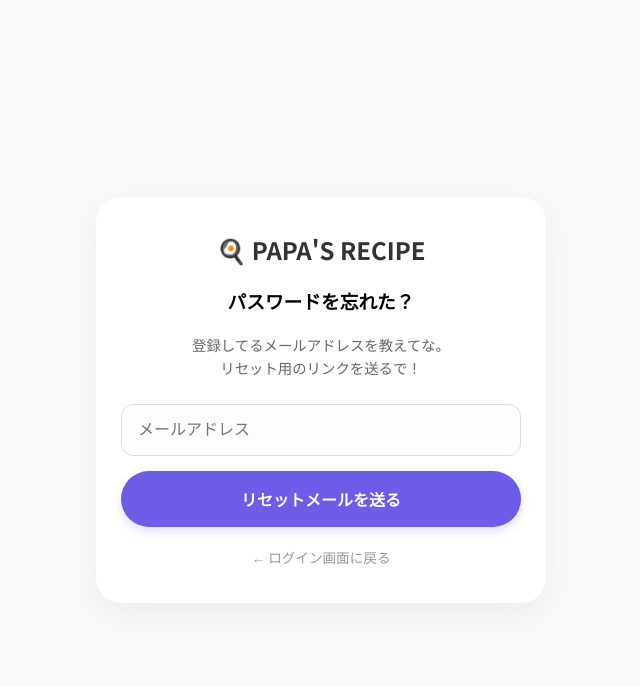
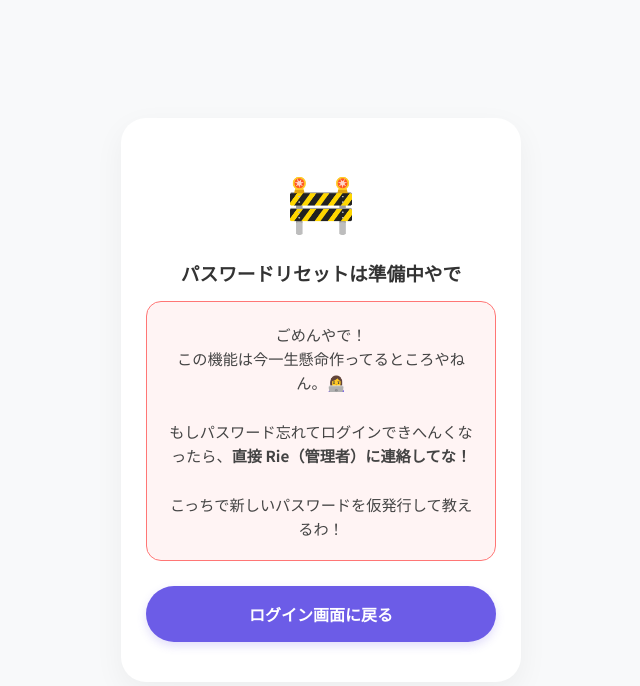
Before and after one commit to ringo214/papa-recipe, a Django app: template recipes/templates/registration/password_reset_form.html in a window 1280 px wide. Shown: the top 686 px of the page, without its empty margins (319-959 px from the left). Run offline with Django 5.2, Linux system fonts and the light colour scheme; the template is opened without the code that fills it, so the values that code supplies are empty.

Commit message:
Rescue: Save UI fixes from direct server edits

```diff
--- a/recipes/templates/registration/password_reset_form.html
+++ b/recipes/templates/registration/password_reset_form.html
@@ -16,6 +16,25 @@
     </style>
 </head>
 <body>
+    <div style="background: white; border-radius: 25px; padding: 40px 25px; box-shadow: 0 10px 30px rgba(0,0,0,0.05); width: 100%; max-width: 400px; margin: 40px auto; text-align: center; box-sizing: border-box;">
+
+        <div style="font-size: 3.5em; margin-bottom: 20px;">🚧</div>
+        <h3 style="color: #333; margin-bottom: 15px; font-weight: 700;">パスワードリセットは準備中やで</h3>
+
+        <div style="background-color: #fff4f4; border: 1.5px solid #ff7675; border-radius: 15px; padding: 20px; margin-bottom: 25px;">
+            <p style="font-size: 0.95em; color: #444; line-height: 1.6; margin: 0;">
+                ごめんやで！<br>
+                この機能は今一生懸命作ってるところやねん。👩‍💻<br><br>
+                もしパスワード忘れてログインできへんくなったら、<strong>直接 Rie（管理者）に連絡してな！</strong><br><br>
+                こっちで新しいパスワードを仮発行して教えるわ！
+            </p>
+        </div>
+
+        <a href="{% url 'login' %}" style="display: block; background-color: #6c5ce7; color: white; padding: 16px; border-radius: 30px; text-decoration: none; font-weight: bold; font-size: 1em; box-shadow: 0 4px 10px rgba(108, 92, 231, 0.2);">
+            ログイン画面に戻る
+        </a>
+
+        {% comment %}
         <div class="card">
             <a href="/" class="logo">🍳 PAPA'S RECIPE</a>
             <h3>パスワードを忘れた？</h3>
@@ -27,5 +46,51 @@
             </form>
             <a href="{% url 'login' %}" class="back-link">← ログイン画面に戻る</a>
         </div>
+        {% endcomment %}
+
+    </div>
 </body>
 </html>
+
+
+
+
+
+
+
+
+
+<!--メールサーバーの準備とかできたら以下を以下を復活（Ctrl + /）-->
+
+
+<!--<!DOCTYPE html>-->
+<!--<html lang="ja">-->
+<!--<head>-->
+<!--    <meta charset="UTF-8">-->
+<!--    <meta name="viewport" content="width=device-width, initial-scale=1.0, maximum-scale=1.0, user-scalable=no">-->
+<!--    <title>パスワードリセット - PAPA'S RECIPE</title>-->
+<!--    <style>-->
+<!--        @import url('https://fonts.googleapis.com/css2?family=Noto+Sans+JP:wght@400;500;700&display=swap');-->
+<!--        body { background-color: #F8F9FA; font-family: 'Noto Sans JP', sans-serif; display: flex; align-items: center; justify-content: center; min-height: 100vh; margin: 0; padding: 20px; box-sizing: border-box; }-->
+<!--        .card { background: white; padding: 35px 25px; border-radius: 25px; box-shadow: 0 10px 30px rgba(0,0,0,0.05); width: 100%; max-width: 400px; text-align: center; }-->
+<!--        .logo { font-size: 1.5em; font-weight: 700; color: #333; text-decoration: none; display: block; margin-bottom: 20px; }-->
+<!--        p { font-size: 0.9em; color: #666; margin-bottom: 25px; line-height: 1.6; }-->
+<!--        input[type="email"] { width: 100%; padding: 16px; margin-bottom: 15px; border: 1px solid #ddd; border-radius: 12px; box-sizing: border-box; font-size: 16px !important; outline: none; background-color: #FDFDFD; }-->
+<!--        .btn { background-color: #6c5ce7; color: white; border: none; width: 100%; padding: 16px; border-radius: 30px; font-weight: bold; font-size: 1em; cursor: pointer; box-shadow: 0 4px 10px rgba(108, 92, 231, 0.2); }-->
+<!--        .back-link { font-size: 0.85em; color: #999; text-decoration: none; display: inline-block; margin-top: 20px; }-->
+<!--    </style>-->
+<!--</head>-->
+<!--<body>-->
+<!--    <div class="card">-->
+<!--        <a href="/" class="logo">🍳 PAPA'S RECIPE</a>-->
+<!--        <h3>パスワードを忘れた？</h3>-->
+<!--        <p>登録してるメールアドレスを教えてな。<br>リセット用のリンクを送るで！</p>-->
+<!--        <form method="post">-->
+<!--            {% csrf_token %}-->
+<!--            <input type="email" name="email" placeholder="メールアドレス" required>-->
+<!--            <button type="submit" class="btn">リセットメールを送る</button>-->
+<!--        </form>-->
+<!--        <a href="{% url 'login' %}" class="back-link">← ログイン画面に戻る</a>-->
+<!--    </div>-->
+<!--</body>-->
+<!--</html>-->
```
Lines whose indentation alone changed are shown as unchanged.
